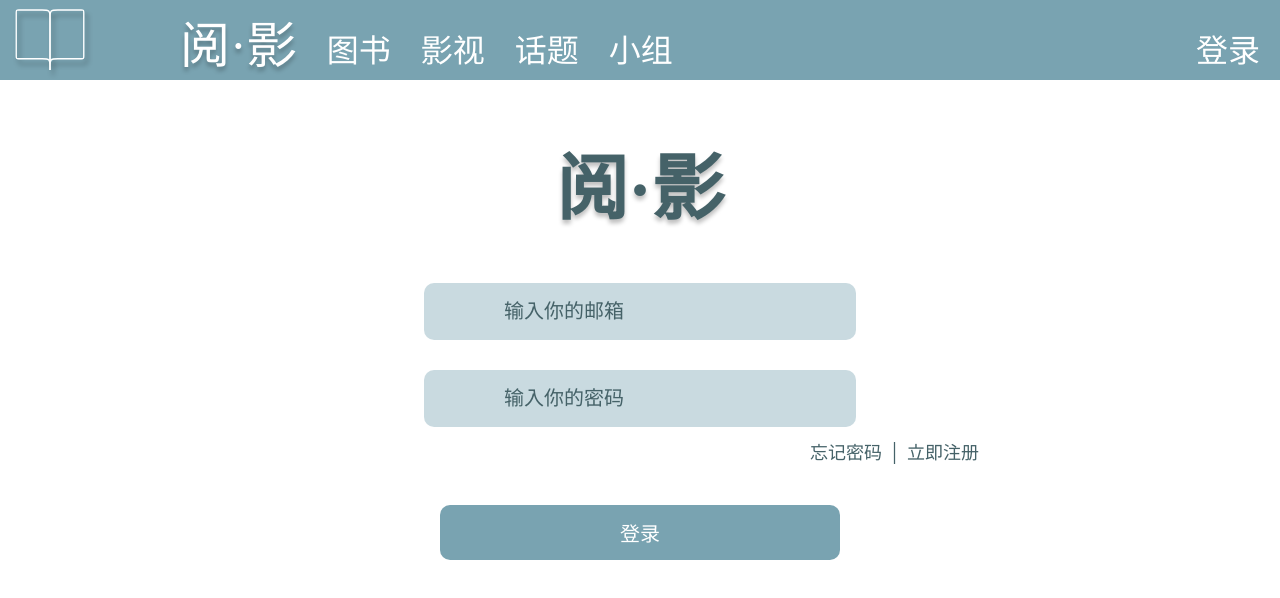
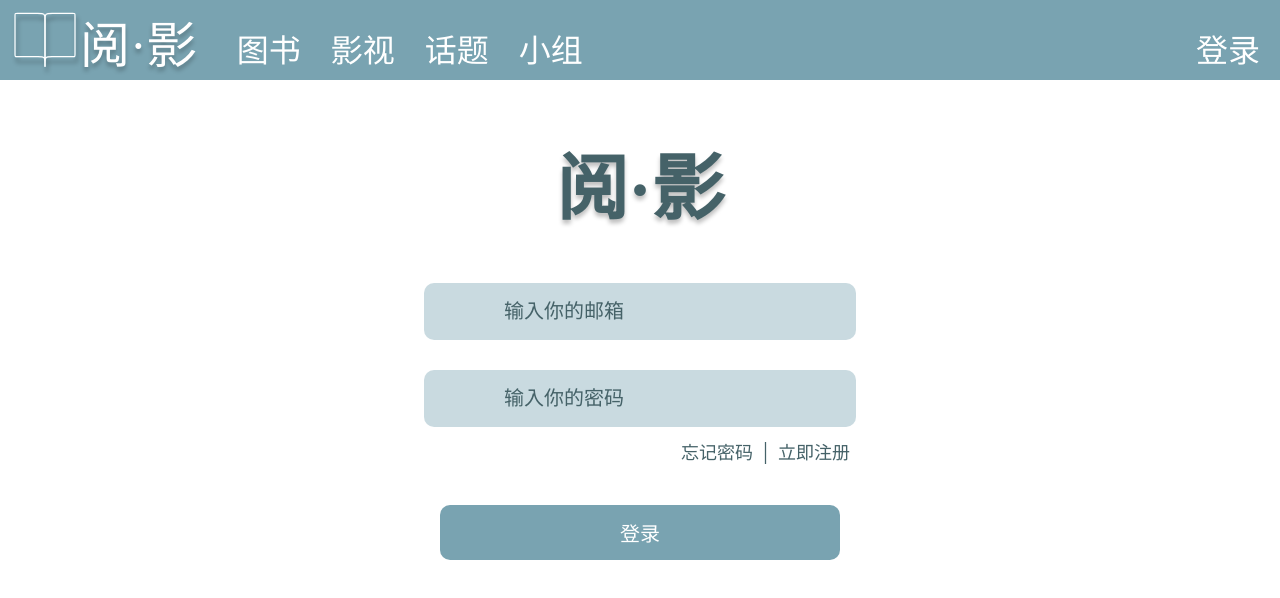
Before and after one commit to CheangFouSUY/web-yueying, a Vue app: page /login in a window 1280 px wide. Shown: the top 598 px of the page. Built offline with nearby package versions, Linux system fonts and the light colour scheme.

Commit message:
login modify

```diff
--- a/src/components/Header.vue
+++ b/src/components/Header.vue
@@ -17,15 +17,15 @@ export default {
 
 <style>
 #headerLogo{
-    width: 90px;
+    width: 80px;
     float: left;
-    margin-top: -10px;
+    margin-top: -5px;
 }
 
 #logoName{
     font-size: 50px;
     font-weight: 100;
-    margin: auto auto auto 70px;
+    margin: auto 10px auto -20px;
     text-shadow: 0px 4px 4px rgba(0, 0, 0, 0.25);
 }
 .nav{
--- a/src/views/Login.vue
+++ b/src/views/Login.vue
@@ -93,10 +93,11 @@ export default {
     margin-left: 10px;
 }
 .ForgetnRegister{
+    width: 420px;
     display:inline-block;
-    margin-left: 800px;
     position: relative;
     top: -20px;
+    text-align: right;
 }
 .ForgetnRegister span:hover{
     color: rgba(121, 163, 177, 0.6);
@@ -115,4 +116,7 @@ input::placeholder{
   color:  #456268;
 ;
 }
+.login{
+    text-align: center;
+}
 </style>
```
